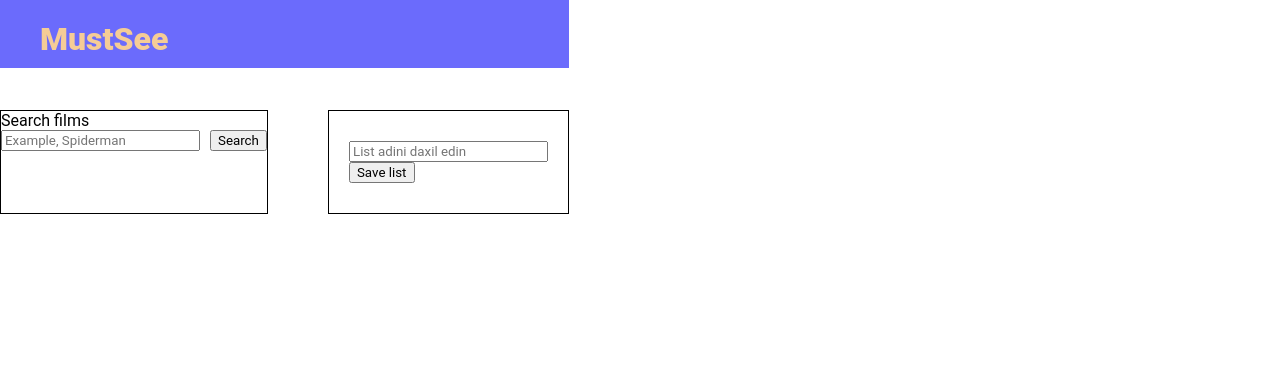
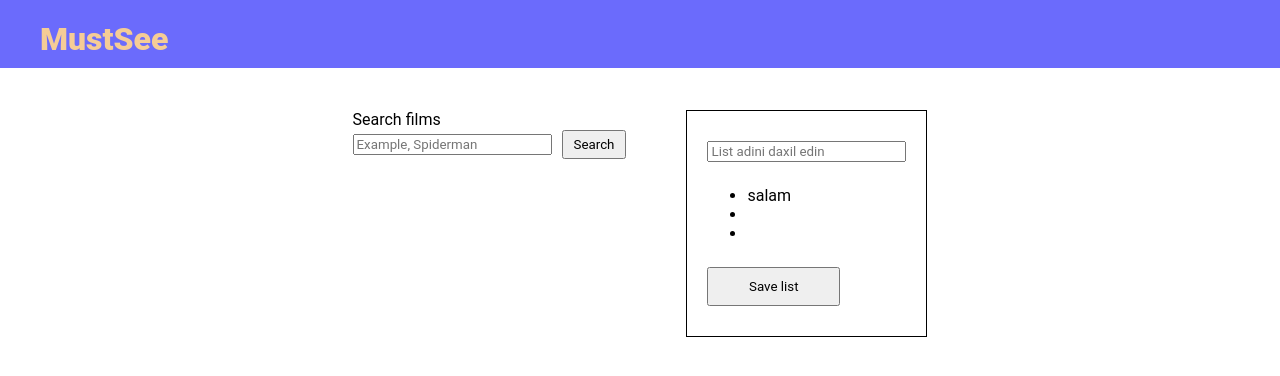
Before and after one commit to rufetisr/proj, a React (Vite) app in the folder myapp/: page / in a window 1280 px wide. Shown: the top 376 px of the page. Built offline with nearby package versions, Linux system fonts and the light colour scheme.

Commit message:
updated design

```diff
--- a/myapp/src/App.css
+++ b/myapp/src/App.css
@@ -4,12 +4,12 @@
 }
 
 .container{
-    width: max-content;
+    min-width: min-content;
 }
 
 .main{
     display: flex;
-    justify-content: space-around;
     padding: 42px 0px;
-    width: max-content;
+    width: min-content;
+    margin: auto;
 }
--- a/myapp/src/Components/Form/form.css
+++ b/myapp/src/Components/Form/form.css
@@ -2,7 +2,7 @@
     display: flex;
     flex-direction: column;
     /* background-color: blueviolet; */
-    border: 1px solid black;
+    /* border: 1px solid black; */
     width: 100%;
 }
 
@@ -10,9 +10,15 @@
 .searchbox {
     display: flex;
     flex-direction: row;
+    align-items: baseline;
     justify-content: space-around;
 }
 
 .searchbox>input {
     margin-right: 10px;
+    margin-top: 5px;
 }
+
+.searchbox>button{
+    padding: 5px 10px;
+}
--- a/myapp/src/Components/Header/header.css
+++ b/myapp/src/Components/Header/header.css
@@ -9,6 +9,7 @@
     padding: 20px 0px 10px 0px;
     display: flex;
     flex-wrap: wrap;
+    min-width: 610px;
     /* min-width: 300px; */
 }
 
--- a/myapp/src/Components/List/list.css
+++ b/myapp/src/Components/List/list.css
@@ -6,8 +6,19 @@
     flex-direction: column;
     padding: 30px 20px;
     width: 100%;
+
+}
+
+.list > input{
+    margin-bottom: 24px;
+}
+
+.list > ul{
+    margin-bottom: 24px;
 }
 
 .list > button{
     align-self: flex-start;
+    padding: 10px 15px;
+    width: calc(100%*2/3);
 }
--- a/myapp/src/Components/List/list.jsx
+++ b/myapp/src/Components/List/list.jsx
@@ -5,7 +5,9 @@
         <div className='list'>
             <input type="text" placeholder='List adini daxil edin'/>
             <ul className='favourite-list'>
-
+                <li>salam</li>
+                <li></li>
+                <li></li>
             </ul>
             <button>Save list</button>
         </div>
```
